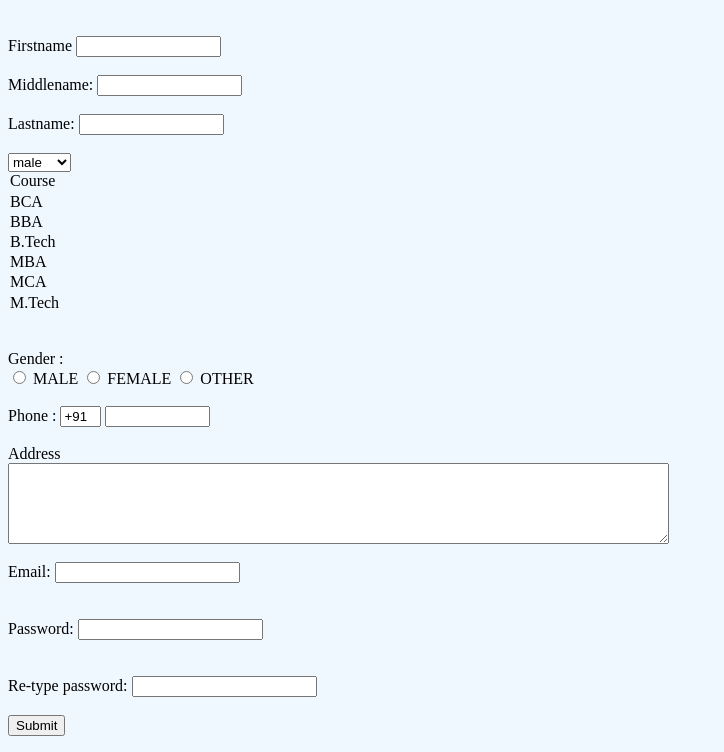
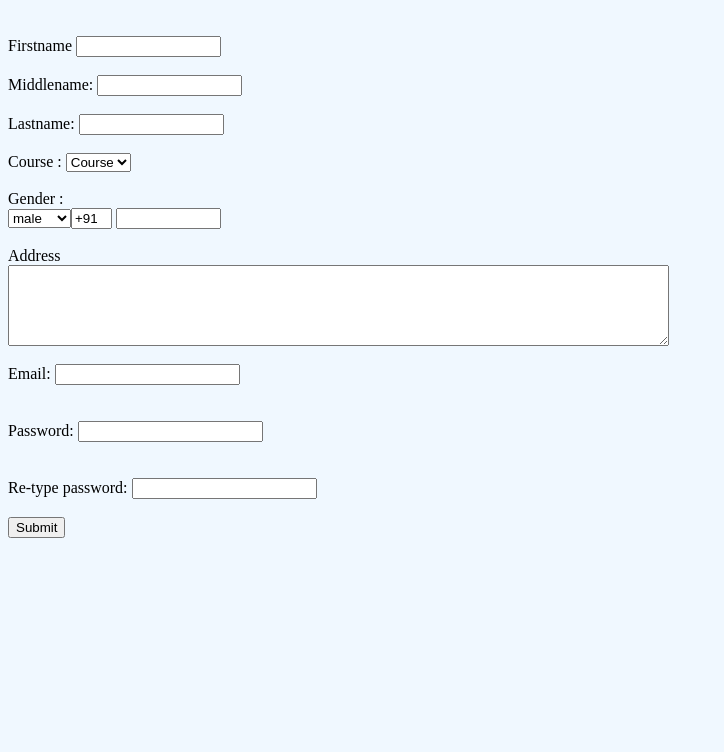
Before and after one commit to J-A-N-A/first_web_page, a plain HTML site: page index.html in a window 1280 px wide. Shown: the part 66-818 px from the top of the page, without its empty margins (0-724 px from the left). Drawn offline with Linux system fonts and the light colour scheme.

Commit message:
Update index.html

```diff
--- a/index.html
+++ b/index.html
@@ -16,11 +16,7 @@ Registration Page
 <input type="text" name="middlename" size="15"/> <br> <br>
 <label> Lastname: </label>
 <input type="text" name="lastname" size="15"/> <br> <br>
-<select>
-  <option value="male">male</option>
-  <option value="female">female</option>
-  <option value="other">other</option>
-  <br>
+<label>
 Course :
 </label>
 <select>
@@ -38,13 +34,10 @@ Course :
 <label>
 Gender :
 </label><br>
-<input type="radio" name="gender" value="male">
-<label>MALE</label>
-<input type="radio" name="gender" value="female">
-  <label>FEMALE</label>
-<input type="radio" name="gender" value="other">
-  <label>OTHER</label>
-
+ <select>
+  <option value="male">male</option>
+  <option value="female">female</option>
+  <option value="other">other</option>
 <br>
 <br>
 
```
